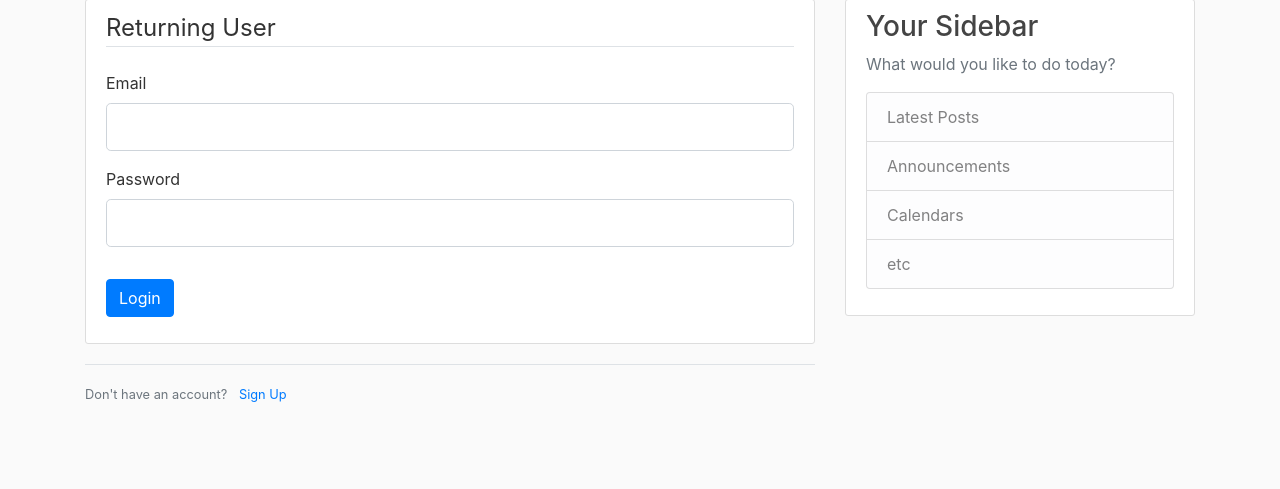
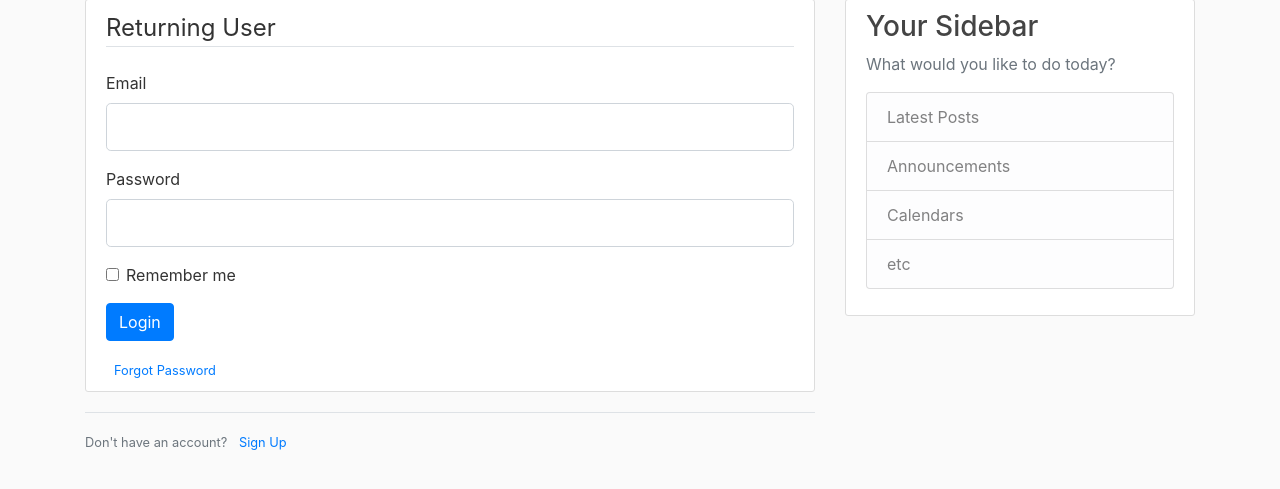
Before and after one commit to webroyit/ff59sg-RunnerBlog, a Flask app: page /login in a window 1280 px wide. Shown: the part 81-570 px from the top of the page. Run offline with Flask 2, Linux system fonts and the light colour scheme; some libraries are stand-ins or nearby versions.

Commit message:
Add remember checkbox and forgot password link on the login page

```diff
--- a/templates/login.html
+++ b/templates/login.html
@@ -32,15 +32,22 @@
                         {{ form.password(class="form-control form-control-lg") }}
                     {% endif %}
                 </div>
+                <div class="form-check">
+                    {{ form.remember(class="form-check-input") }}
+                    {{ form.remember.label(class="form-check-label") }}
+                </div>
             </fieldset>
             <div class="form-group">
                 {{ form.submit(class="btn btn-primary") }}
             </div>
+            <small class="text-muted ml-2">
+                <a href="#">Forgot Password</a>
+            </small>
         </form>
     </div>
     <div class="border-top pt-3 pb-4">
         <small class="text-muted">
-             <!-- url_for() get the function that is named login -->
+             <!-- url_for() get the function that is named register -->
             Don't have an account? <a class="ml-2" href="{{ url_for('register')}}">Sign Up</a>
         </small>
     </div>
```
